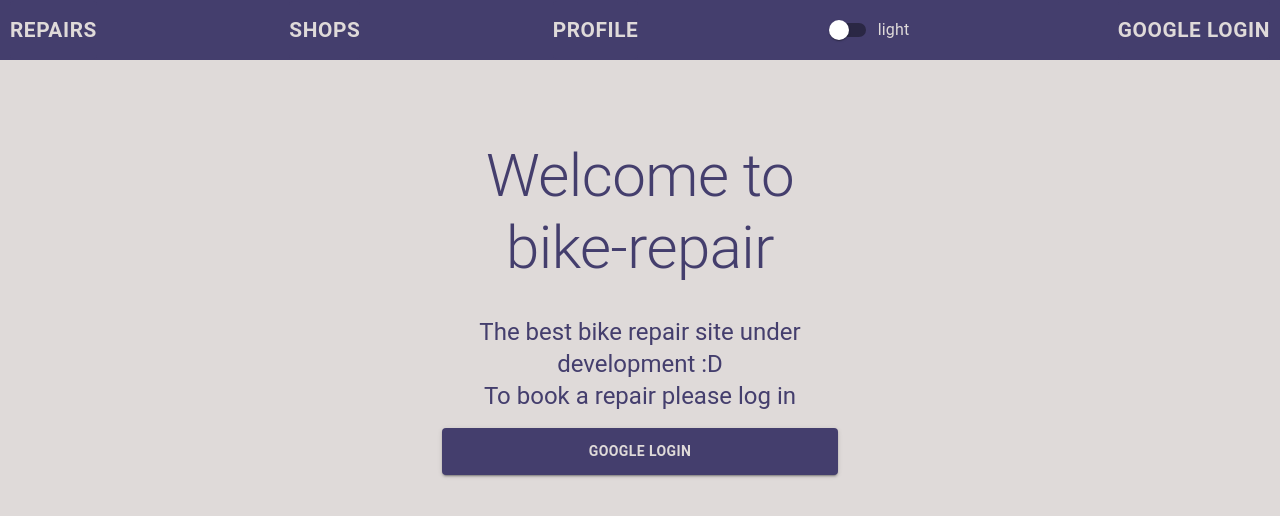
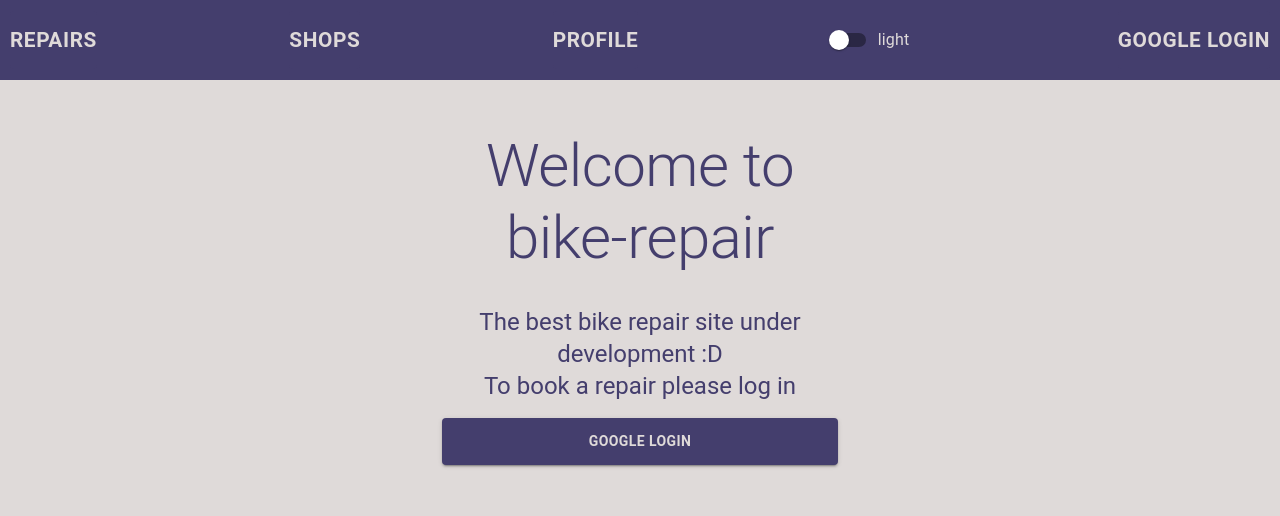
Before and after one commit to bzsub/bike-repair, a React (Create React App) app in the folder frontend/: page / in a window 1280 px wide. Shown: the top 516 px of the page. Built offline with nearby package versions, Linux system fonts and the light colour scheme.

Commit message:
loadingMask top padding increased

```diff
--- a/frontend/src/App.jsx
+++ b/frontend/src/App.jsx
@@ -27,7 +27,8 @@ function App() {
       color:theme.colorOne,
       minHeight:"100vh",
       transition:"background 0.4s ease-in-out",
-      paddingBottom:"50px",
+      padding:"50px 0",
+      margin:"0 0"
       }}>
       <Navbar />
       <Routes>
--- a/frontend/src/components/Navbar.jsx
+++ b/frontend/src/components/Navbar.jsx
@@ -39,7 +39,13 @@ const Navbar = () => {
   return (
     <nav className="navbar" style={{
       background:theme.colorOne,
-      padding:"10px"
+      padding:"10px",
+      position:"fixed",
+      left:"0",
+      right:"0",
+      top:"0",
+      height:"80px",
+      zIndex:"5",
       }}>
       <CssButton onClick={() => navigate("/repairlist")} size="small" style={{
       }}>
```
